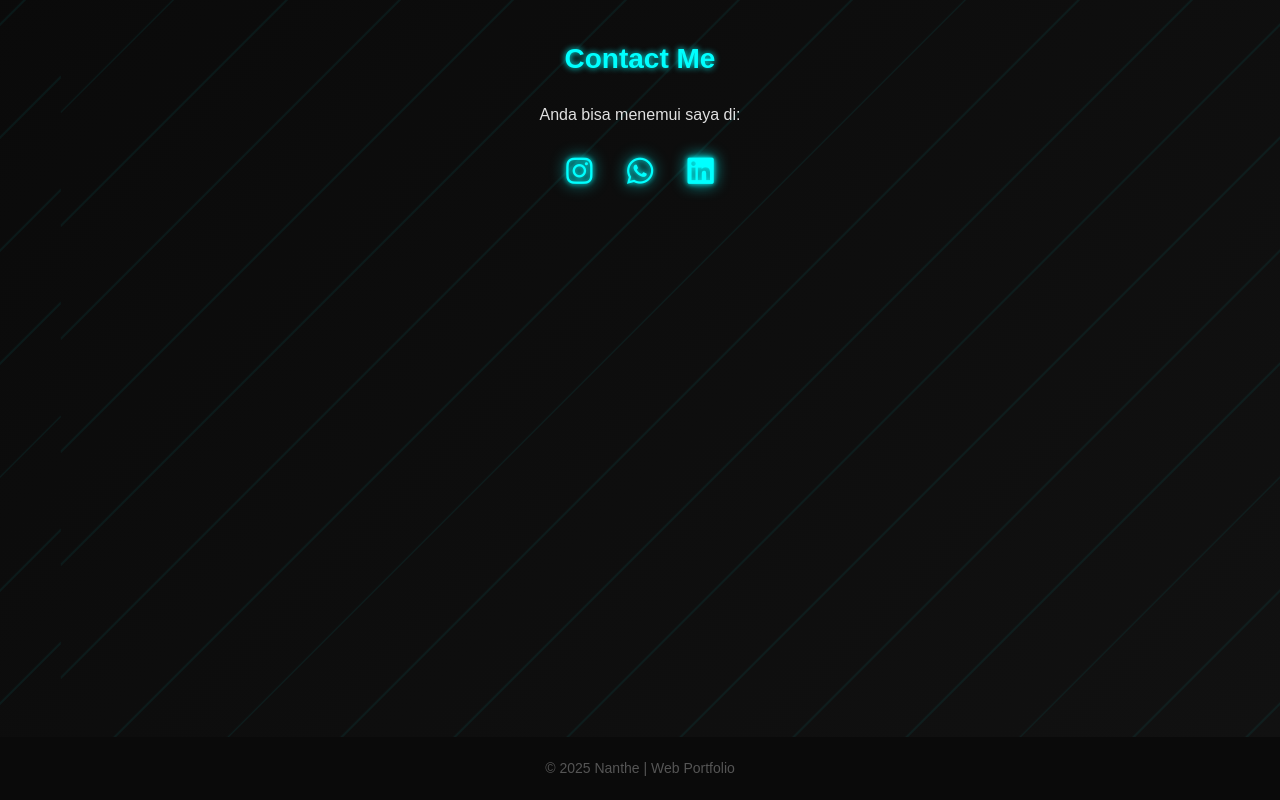
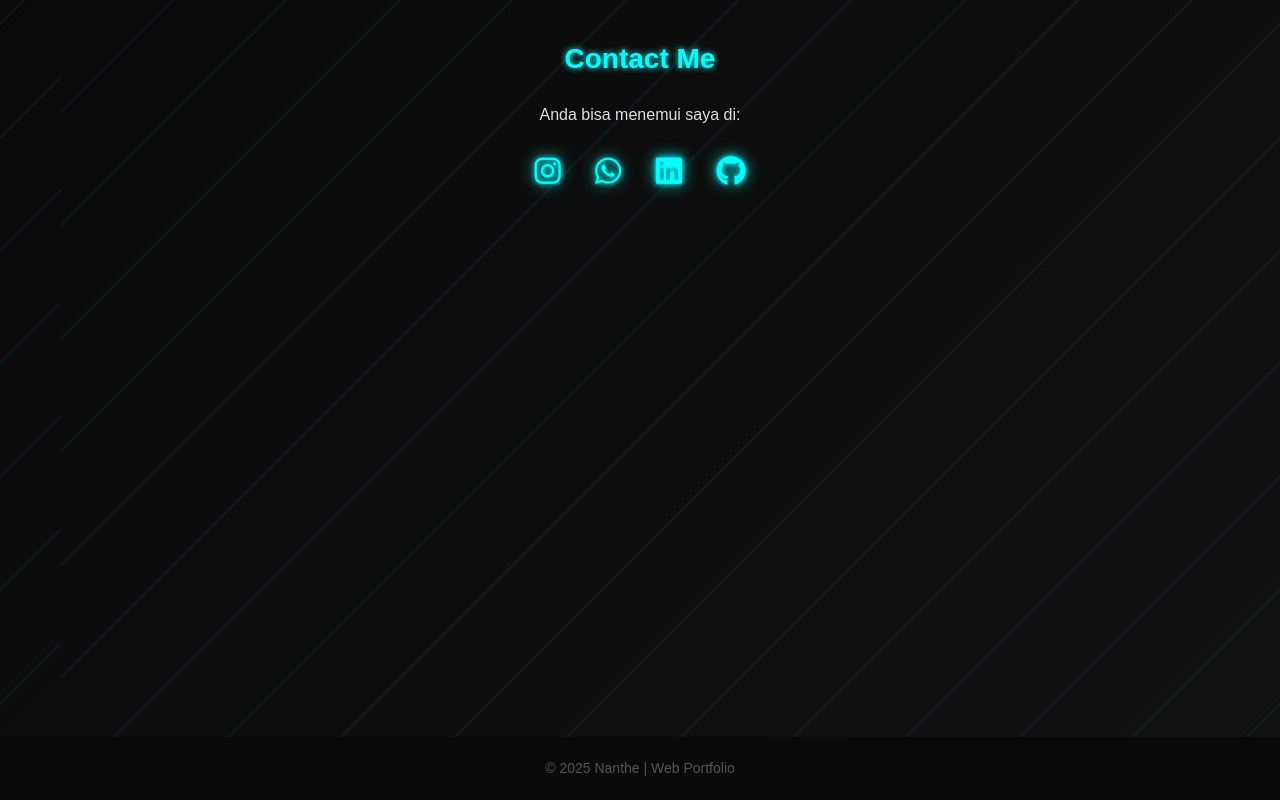
Before and after one commit to NantheCahya/Web-Portofolio-Nanthe, a plain HTML site: page index.html in a window 1280 px wide. Shown: the part 2529-3329 px from the top of the page. Drawn offline with Linux system fonts and the light colour scheme.

Commit message:
Update index.html

```diff
--- a/index.html
+++ b/index.html
@@ -77,6 +77,7 @@
       <a href="https://www.instagram.com/prama_dhanii?igsh=cnBrdnJuZzIzYzNk" target="_blank"><i class="fab fa-instagram"></i></a>
       <a href="https://wa.me/6285707106385" target="_blank"><i class="fab fa-whatsapp"></i></a>
       <a href="https://www.linkedin.com/in/nanthe-cahya-pramadhani-a2a8bb317?utm_source=share&utm_campaign=share_via&utm_content=profile&utm_medium=android_app" target="_blank"><i class="fab fa-linkedin"></i></a>
+      <a href="https://github.com/NantheCahya" target="_blank"><i class="fab fa-github"></i></a>
     </div>
   </section>
 
```
